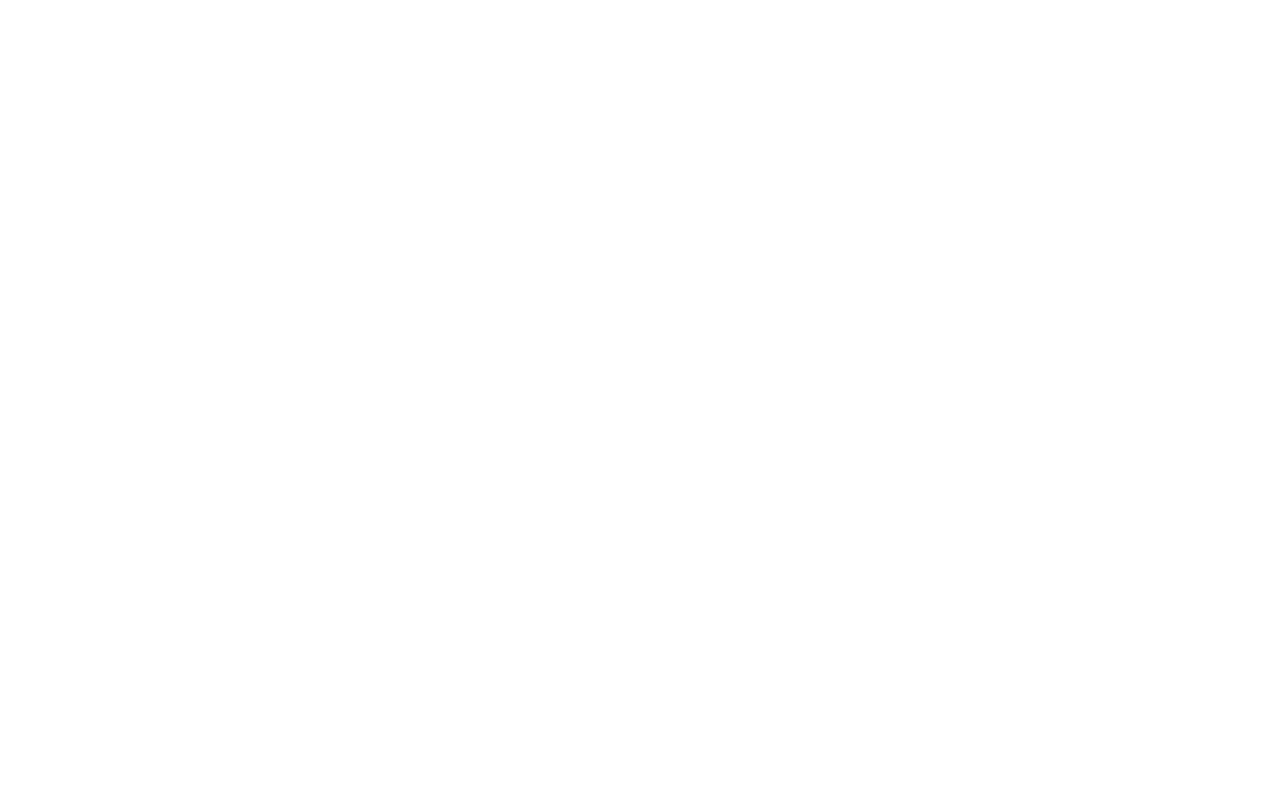
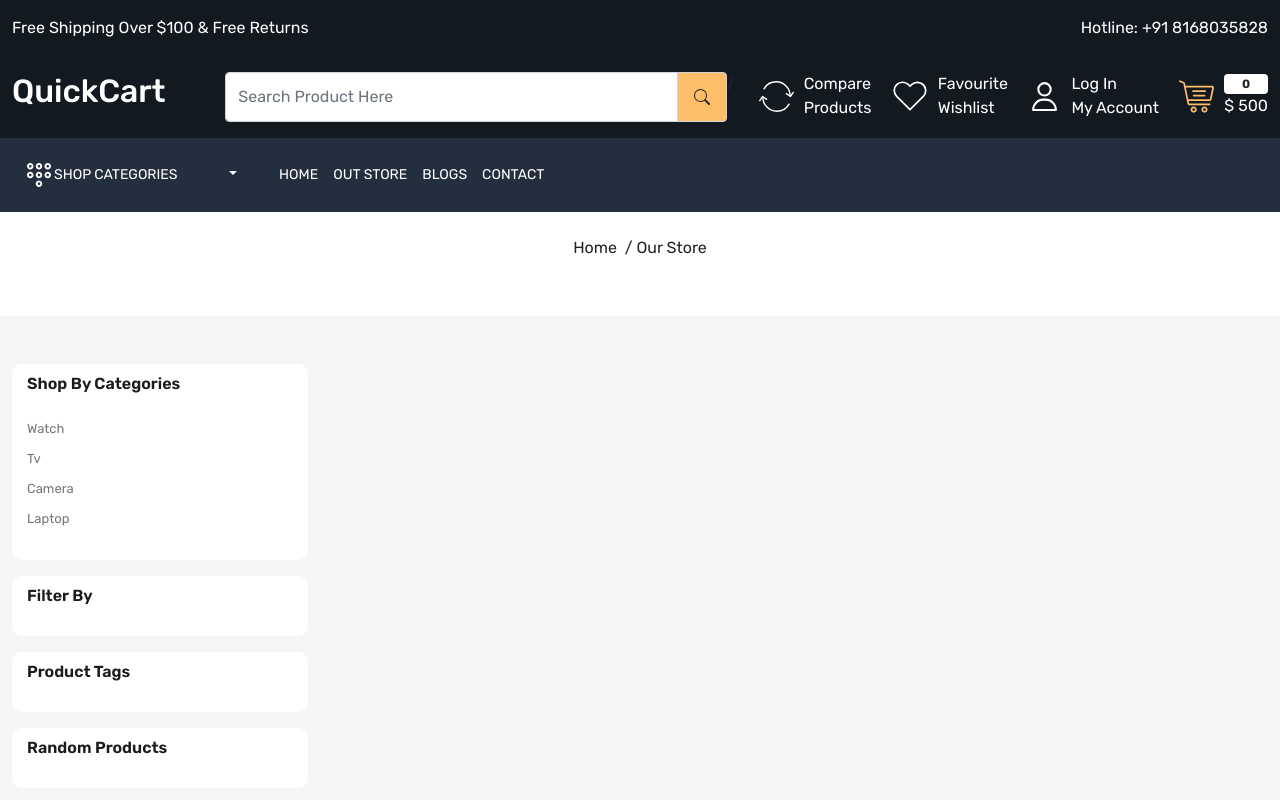
Before and after one commit to dahiyakapil/Ecommerce-QUICK-CART-Frontend, a React (Create React App) app in the folder frontend/: page /store in a window 1280 px wide. Before the commit this address had no page. Shown: the top 800 px of the page. Built offline with nearby package versions, Linux system fonts and the light colour scheme.

Commit message:
Our store, Shop By Categories ....

```diff
--- a/frontend/package.json
+++ b/frontend/package.json
@@ -11,6 +11,7 @@
     "react": "^18.3.1",
     "react-dom": "^18.3.1",
     "react-fast-marquee": "^1.6.5",
+    "react-helmet": "^6.1.0",
     "react-icons": "^5.3.0",
     "react-rating-stars-component": "^2.2.0",
     "react-redux": "^8.1.3",
--- a/frontend/src/App.css
+++ b/frontend/src/App.css
@@ -391,3 +391,31 @@
 
 
 /* Famous Card Ends Here*/
+
+/* Our Store */
+
+.filter-card{
+  background-color: white;
+  border-radius: 10px;
+  padding: 10px 15px;
+}
+
+.filter-title {
+  font-size: 16px;
+  line-height: 20px;
+  font-weight: 600;
+  color: var(--color-1c1c1b);
+  margin-bottom: 20px;
+}
+
+.filter-card ul {
+  list-style-type: none;
+  list-style: none;
+  font-size: 13px;
+  line-height: 30px;
+  color: var(--color-777777);
+  cursor: pointer;
+}
+
+
+/* Our Store Ends Here*/
--- a/frontend/src/App.js
+++ b/frontend/src/App.js
@@ -5,7 +5,7 @@
 import Home from "./pages/Home";
 import About from "./pages/About";
 import Contact from "./pages/Contact";
-
+import OurStore from "./pages/OurStore";
 
 function App() {
   return (
@@ -13,9 +13,10 @@
       <BrowserRouter>
         <Routes>
           <Route path="/" element={<Layout />}>
-          <Route index element={<Home />} />
-          <Route path="about" element={<About />} />
-          <Route path="contact" element={<Contact />} />
+            <Route index element={<Home />} />
+            <Route path="about" element={<About />} />
+            <Route path="contact" element={<Contact />} />
+            <Route path="store" element={<OurStore />} />
           </Route>
         </Routes>
       </BrowserRouter>
--- /dev/null
+++ b/frontend/src/components/BreadCrumb.js
@@ -0,0 +1,24 @@
+import React from "react";
+import { Link } from "react-router-dom";
+
+const BreadCrumb = (props) => {
+  const { title } = props;
+  return (
+    <div className="breadcrumb py-4">
+      <div className="container-xxl">
+        <div className="row">
+          <div className="col-12">
+            <p className="text-center">
+              <Link to="/" className="text-dark mb-0">
+                Home &nbsp;
+              </Link>
+             / {title}
+            </p>
+          </div>
+        </div>
+      </div>
+    </div>
+  );
+};
+
+export default BreadCrumb;
--- a/frontend/src/components/Header.js
+++ b/frontend/src/components/Header.js
@@ -1,11 +1,11 @@
 import React from "react";
 import { NavLink, Link } from "react-router-dom";
 import { BsSearch } from "react-icons/bs";
-import compareImage from "../images/images/compare.svg"
-import wishlistImage from "../images/images/wishlist.svg"
-import userImage from "../images/images/user.svg"
-import cartImage from "../images/images/cart.svg"
-import menuImage from "../images/images/menu.svg"
+import compareImage from "../images/images/compare.svg";
+import wishlistImage from "../images/images/wishlist.svg";
+import userImage from "../images/images/user.svg";
+import cartImage from "../images/images/cart.svg";
+import menuImage from "../images/images/menu.svg";
 
 const Header = () => {
   return (
@@ -134,7 +134,7 @@
               <div className="menu-links">
                 <div className="d-flex align-items-center gap-15">
                   <NavLink to="/">Home</NavLink>
-                  <NavLink to="/">Out Store</NavLink>
+                  <NavLink to="/store">Out Store</NavLink>
                   <NavLink to="/">Blogs</NavLink>
                   <NavLink to="/contact">Contact</NavLink>
                 </div>
--- /dev/null
+++ b/frontend/src/components/Meta.js
@@ -0,0 +1,11 @@
+import React from "react";
+import { Helmet } from "react-helmet";
+const Meta = (props) => {
+  return (
+    <Helmet>
+      <meta charSet="utf-8" />
+      <title>{props.title}</title>
+    </Helmet>
+  );
+};
+export default Meta;
--- a/frontend/src/pages/Home.js
+++ b/frontend/src/pages/Home.js
@@ -370,7 +370,6 @@
           </div>
         </div>
       </section>
-
       <section className="blog-wrapper py-5 home-wrapper-2">
         <div className="container-xxl">
           <div className="row">
--- /dev/null
+++ b/frontend/src/pages/OurStore.js
@@ -0,0 +1,51 @@
+import React from "react";
+import BreadCrumb from "../components/BreadCrumb";
+import Meta from "../components/Meta";
+
+const OurStore = () => {
+  return (
+    <>
+      <Meta title={"Our Store"} />
+      <BreadCrumb title="Our Store" />
+      <div className="store-wrapper home-wrapper-2 py-5">
+        <div className="container-xxl">
+          <div className="row">
+            <div className="col-3">
+                <div className="filter-card mb-3">
+                    <h3 className="filter-title">
+                        Shop By Categories
+                    </h3>
+                    <div>
+                         <ul className="ps-0">
+                            <li>Watch</li>
+                            <li>Tv</li>
+                            <li>Camera</li>
+                            <li>Laptop</li>
+                         </ul>
+                    </div>
+                </div>
+                <div className="filter-card mb-3">
+                    <h3 className="filter-title">
+                       Filter By
+                    </h3>
+                </div>
+                <div className="filter-card mb-3">
+                    <h3 className="filter-title">
+                        Product Tags
+                    </h3>
+                </div>
+                <div className="filter-card mb-3">
+                    <h3 className="filter-title">
+                        Random Products
+                    </h3>
+                </div>
+            </div>
+            <div className="col-9"></div>
+          </div>
+        </div>
+      </div>
+    </>
+  );
+};
+
+export default OurStore;
```
Also changed, not shown: 1 other file (tests, documents, lock files or other folders).
